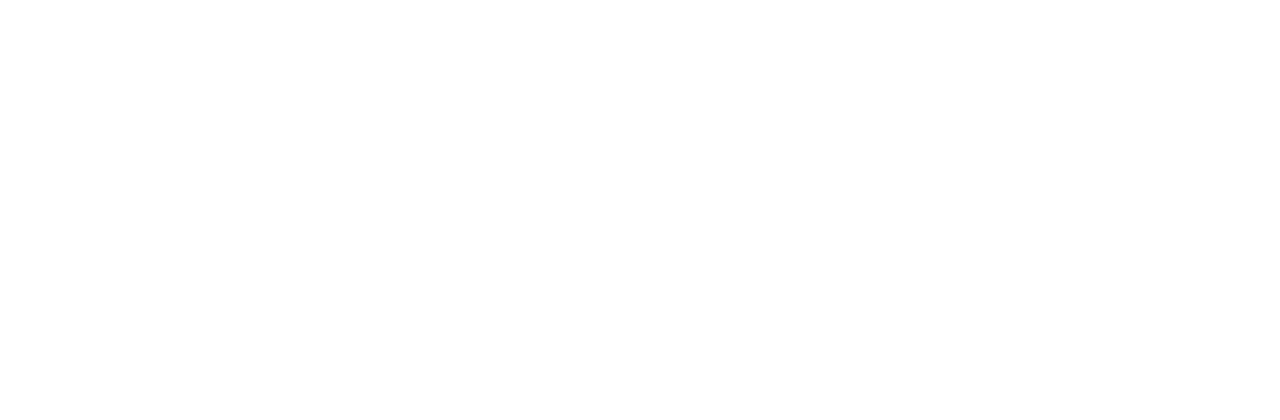
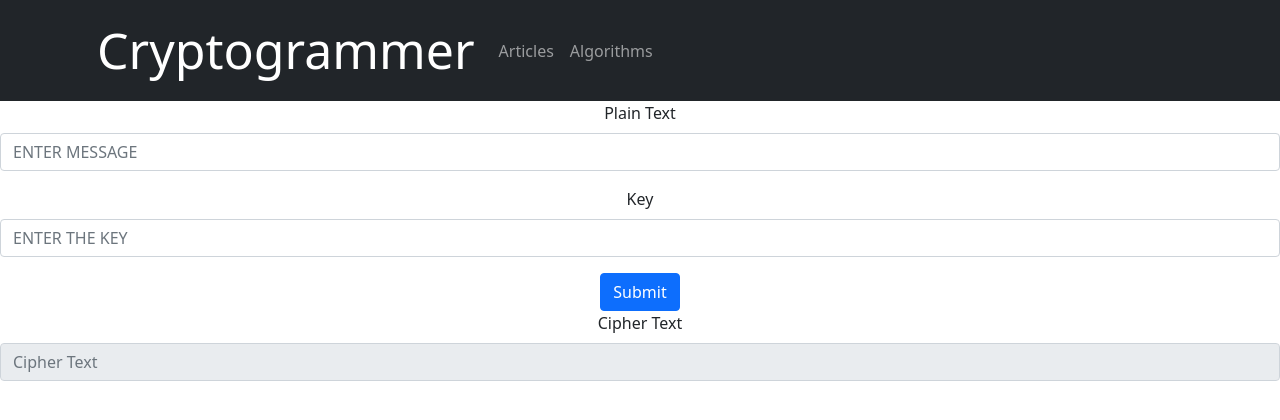
Before and after one commit to shadowasphodel2919/Cryptogrammer, a React (Create React App) app: page /algorithms/playfair in a window 1280 px wide. Before the commit this address had no page. Shown: the top 420 px of the page. Built offline with nearby package versions, Linux system fonts and the light colour scheme.

Commit message:
Added Polyfair Cipher

```diff
--- a/src/Algorithms.jsx
+++ b/src/Algorithms.jsx
@@ -5,6 +5,7 @@
         <section>
             <Link as={Link} to="caeser">Caeser Cipher</Link>
             <Link as={Link} to="vignere">Vignere Cipher</Link>
+            <Link as={Link} to="playfair">Playfair Cipher</Link>
         </section>
     </div>);
 }
--- /dev/null
+++ b/src/Algos/Playfair.jsx
@@ -0,0 +1,130 @@
+import Button from 'react-bootstrap/Button';
+import Form from 'react-bootstrap/Form';
+import { useState } from "react";
+
+export const Playfair = () => {
+    const [message, setMessage] = useState("");
+    const [key, setKey] = useState("");
+    const [playSq, setPlaySq] = useState([]);
+    const [cipher, setCipher] = useState("");
+
+    const formatMessage = () => {
+        var text = message.toUpperCase()
+        var newText = "";
+        let i = 0;
+        for(i = 0; i < text.length-1; i += 2){
+            if(text[i]!==text[i+1]){
+                newText += text[i]+text[i+1];
+            }
+            else{
+                newText += text[i]+'x'+text[i+1];//using x coz no realwords use double x's can change later
+            }
+        }
+        if(i<text.length)newText += text[i++];
+        if(newText.length%2!==0){
+            newText = newText.concat('X')
+        }
+        setMessage(newText);
+    }
+
+    const buildPlayfairSquare = () => {
+        let square = new Array(5);
+        var keyGen = key.toUpperCase();
+        for(let i = 0; i < 5; i++){
+            square[i] = new Array(5);
+        }
+        var j = 0, i = 0, k =0;
+        while(k<keyGen.length){
+            if(keyGen.charAt(k)==='J'){
+                square[i][j++] = 'I'
+            }
+            else{
+                square[i][j++] = (keyGen.charAt(k));
+            }
+            if(j===5){
+                j = 0;
+                i++;
+            }
+            k++;
+        }
+        if(j===5){
+            j = 0; i++;
+        }
+        for(var ch = 65; ch <= 90; ch++){
+            if(String.fromCharCode(ch)==='J')continue;
+            if(keyGen.indexOf(String.fromCharCode(ch))===-1){
+                if(keyGen.indexOf('I')===-1 && String.fromCharCode(ch)==='I' && keyGen.indexOf('J')!==-1){
+                    continue;
+                }
+                square[i][j++] = String.fromCharCode(ch);
+            }
+            if(j===5){
+                j = 0;
+                i++;
+            }
+            if(i === 5)break;
+        }
+        setPlaySq(square);
+    }
+
+    const buildCipher = (e) => {
+        e.preventDefault();
+        console.log(message);
+        buildPlayfairSquare();
+        formatMessage();
+        console.log(message);
+        console.log(playSq);
+        var msg = message.toUpperCase();
+        let indexA = new Array(2);
+        let indexB = new Array(2);
+        let res='';
+        for(let i = 0; i < message.length-1; i+=2){
+            let a = msg.charAt(i);
+            let b = msg.charAt(i+1);
+            //search
+            if(a === 'J') a = 'I'
+            if(b === 'J') b = 'I'
+            for(let i = 0; i < 5; i++){
+                for(let j = 0; j < 5; j++){
+                    if(playSq[i][j] === a){
+                        indexA[0] = i;
+                        indexA[1] = j;
+                    }
+                    if(playSq[i][j] === b){
+                        indexB[0] = i;
+                        indexB[1] = j;
+                    }
+                }
+            }
+            //search ends
+            if(indexA[0] === indexB[0]){
+                res += playSq[indexA[0]][(indexA[1]+1)%5];
+                res += playSq[indexB[0]][(indexB[1]+1)%5];
+            }
+            else if(indexA[1] === indexB[1]){
+                res += playSq[(indexA[0]+1)%5][indexA[1]];
+                res += playSq[(indexB[0]+1)%5][indexB[1]];
+            }
+            else{
+                res += playSq[indexA[0]][indexB[1]];
+                res += playSq[indexB[0]][indexA[1]];
+            }
+        }
+        setCipher(res);
+    }
+    return (<Form>
+        <Form.Group className='mb-3' controlId='message'>
+            <Form.Label>Plain Text</Form.Label>
+            <Form.Control style={{textTransform: 'uppercase'}} type='text'  onChange={(e)=>setMessage(e.target.value)} placeholder='Enter Message' />
+        </Form.Group>
+        <Form.Group className='mb-3' controlId='key'>
+            <Form.Label>Key</Form.Label>
+            <Form.Control style={{textTransform: 'uppercase'}} type='text' onChange={(e)=>setKey(e.target.value)} placeholder='Enter the key' />
+        </Form.Group>
+        <Button variant='primary' type='submit' onClick={(e)=>buildCipher(e)}>Submit</Button>
+        <Form.Group className='mb-3' controlId='cipher'>
+            <Form.Label>Cipher Text</Form.Label>
+            <Form.Control type='text' value={cipher} placeholder='Cipher Text' readOnly />
+        </Form.Group>
+    </Form>);
+}
--- a/src/App.js
+++ b/src/App.js
@@ -8,6 +8,7 @@
 import { Algorithms } from './Algorithms';
 import { Caeser } from './Algos/Caeser';
 import { Vignere } from './Algos/Vignere';
+import { Playfair } from './Algos/Playfair';
 
 function App() {
   return (
@@ -20,6 +21,7 @@
           <Route path="algorithms" element={<Algorithms />} />
           <Route path="algorithms/caeser"element={<Caeser/>} />
           <Route path="algorithms/vignere"element={<Vignere/>} />
+          <Route path="algorithms/playfair"element={<Playfair/>} />
           </Route>
       </Routes>
     </BrowserRouter>
```
